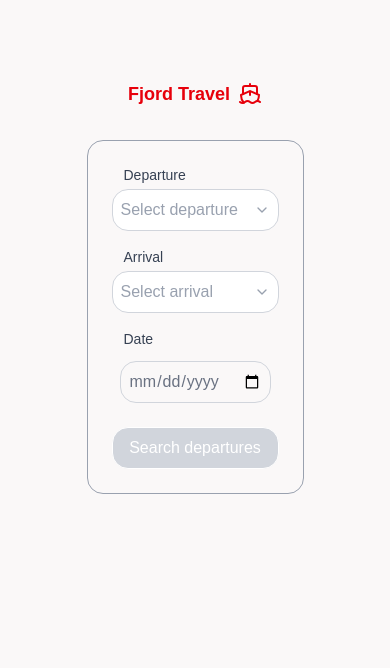
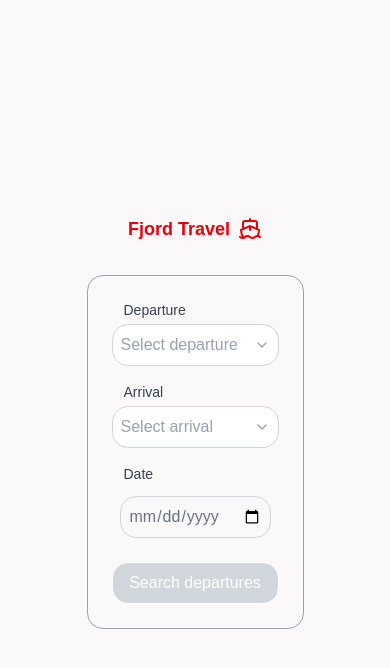
Before and after one commit to VAbrishamii/Mini-Booking-app, a Next.js app in the folder fjord-travel/: page / in a window 390 px wide. Shown: the top 668 px of the page. Built offline with nearby package versions, Linux system fonts and the light colour scheme.

Commit message:
Add some tailwind class to make it responsive

```diff
--- a/fjord-travel/app/layout.tsx
+++ b/fjord-travel/app/layout.tsx
@@ -17,7 +17,9 @@
   return (
     <html lang="en">
       <body>
-        {children}
+        <main className="min-h-screen flex flex-col items-center justify-center p-4 md:p-8">
+          {children}
+        </main>
       </body>
     </html>
   );
--- a/fjord-travel/app/page.tsx
+++ b/fjord-travel/app/page.tsx
@@ -12,7 +12,7 @@
 
   return (
     <main>
-      <div className="flex flex-col items-center m-8 p-8">
+      <div className="flex flex-col items-center">
         <h1 className="size-full flex items-center justify-center p-4 font-bold text-lg text-red-600">
           Fjord Travel <Ship  size={24} className="ml-2" />
         </h1>
--- a/fjord-travel/components/DepartureCard.tsx
+++ b/fjord-travel/components/DepartureCard.tsx
@@ -8,6 +8,7 @@
 function formatDuration(mins: number) {
   return `${Math.floor(mins / 60)}h ${mins % 60}m`;
 }
+
 type DepartureCardProps = {
   departure: Departure;
   isSelected: boolean;
@@ -18,7 +19,7 @@
   return (
     <div
       onClick={onSelect}
-      className={`border rounded-xl p-5 mb-4 cursor-pointer transition-all ${
+      className={`border w-full md:w-xl rounded-xl p-5 mb-4 cursor-pointer transition-all ${
         isSelected
           ? "border-green-500 bg-green-50 shadow-md"
           : "border-gray-200 bg-white hover:shadow-md"
--- a/fjord-travel/components/DepartureListe.tsx
+++ b/fjord-travel/components/DepartureListe.tsx
@@ -6,8 +6,6 @@
 import DepartureCard from "@/components/DepartureCard";
 import { getDepartures } from "@/lib/mockData";
 import { Departure, DepartureListProps } from "@/lib/types";
-
-
 
 export default function DepartureList({ from, to, date }: DepartureListProps) {
   const departures = getDepartures(from, to, date);
@@ -39,8 +37,7 @@
         </p>
         <button
           onClick={() => router.push("/")}
-          className="mt-4 text-green-700 underline text-sm"
-        >
+          className="mt-4 text-green-700 underline text-sm">
           ← Search again
         </button>
       </div>
@@ -49,13 +46,15 @@
 
   return (
     <main className="max-w-2xl mx-auto p-6">
-
       {/* Header */}
       <h2 className="text-2xl font-bold mb-1 flex items-center gap-2">
         {from} <ArrowRight size={20} className="text-green-800" /> {to}
       </h2>
       <p className="text-gray-500 mb-6">
         {date} · {departures.length} departures
+      </p>
+      <p className="text-sm text-gray-400 mb-4">
+        Click on a departure to select, then continue to booking
       </p>
 
       {/* Departure cards */}
@@ -80,23 +79,22 @@
           </div>
           <div className="flex gap-3">
             <button
-              onClick={() => router.push(`/?from=${from}&to=${to}&date=${date}`)}
-              className="flex items-center gap-2 border border-gray-300 text-gray-700 hover:bg-gray-50 font-medium px-4 py-2 rounded-lg transition-colors"
-            >
+              onClick={() =>
+                router.push(`/?from=${from}&to=${to}&date=${date}`)
+              }
+              className="flex items-center gap-2 border border-gray-300 text-gray-700 hover:bg-gray-50 font-medium px-4 py-2 rounded-lg transition-colors">
               <ArrowLeft size={16} />
               Back
             </button>
             <button
               onClick={handleContinue}
-              className="flex items-center gap-2 bg-green-700 hover:bg-green-800 text-white font-medium px-5 py-2 rounded-lg transition-colors"
-            >
+              className="flex items-center gap-2 bg-green-700 hover:bg-green-800 text-white font-medium px-5 py-2 rounded-lg transition-colors">
               Continue
               <ArrowRight size={16} />
             </button>
           </div>
         </div>
       )}
-
     </main>
   );
 }
--- a/fjord-travel/components/PassengerForm.tsx
+++ b/fjord-travel/components/PassengerForm.tsx
@@ -61,7 +61,7 @@
   }
 
   return (
-    <main className="max-w-xl mx-auto p-6">
+    <main className="w-full md:w-xl mx-auto p-6">
 
       {/* Header */}
       <h1 className="text-2xl font-bold text-gray-900 mb-1">
--- a/fjord-travel/components/SummaryCard.tsx
+++ b/fjord-travel/components/SummaryCard.tsx
@@ -48,7 +48,7 @@
   }
 
   return (
-    <main className="max-w-xl mx-auto p-6">
+    <main className="w-full md:w-xl mx-auto p-6">
       <Toaster position="top-center" />
 
       {/* Header */}
```
